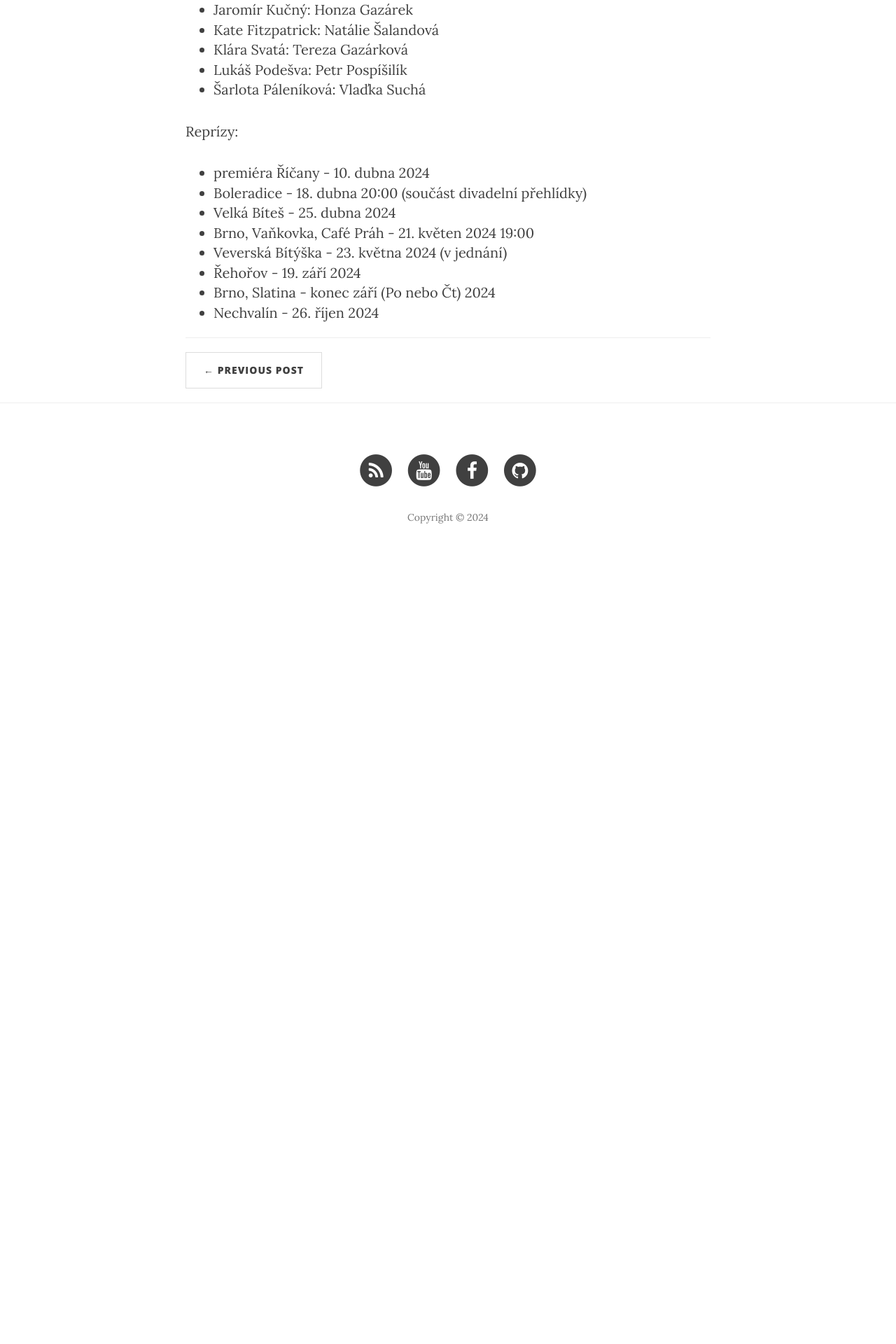
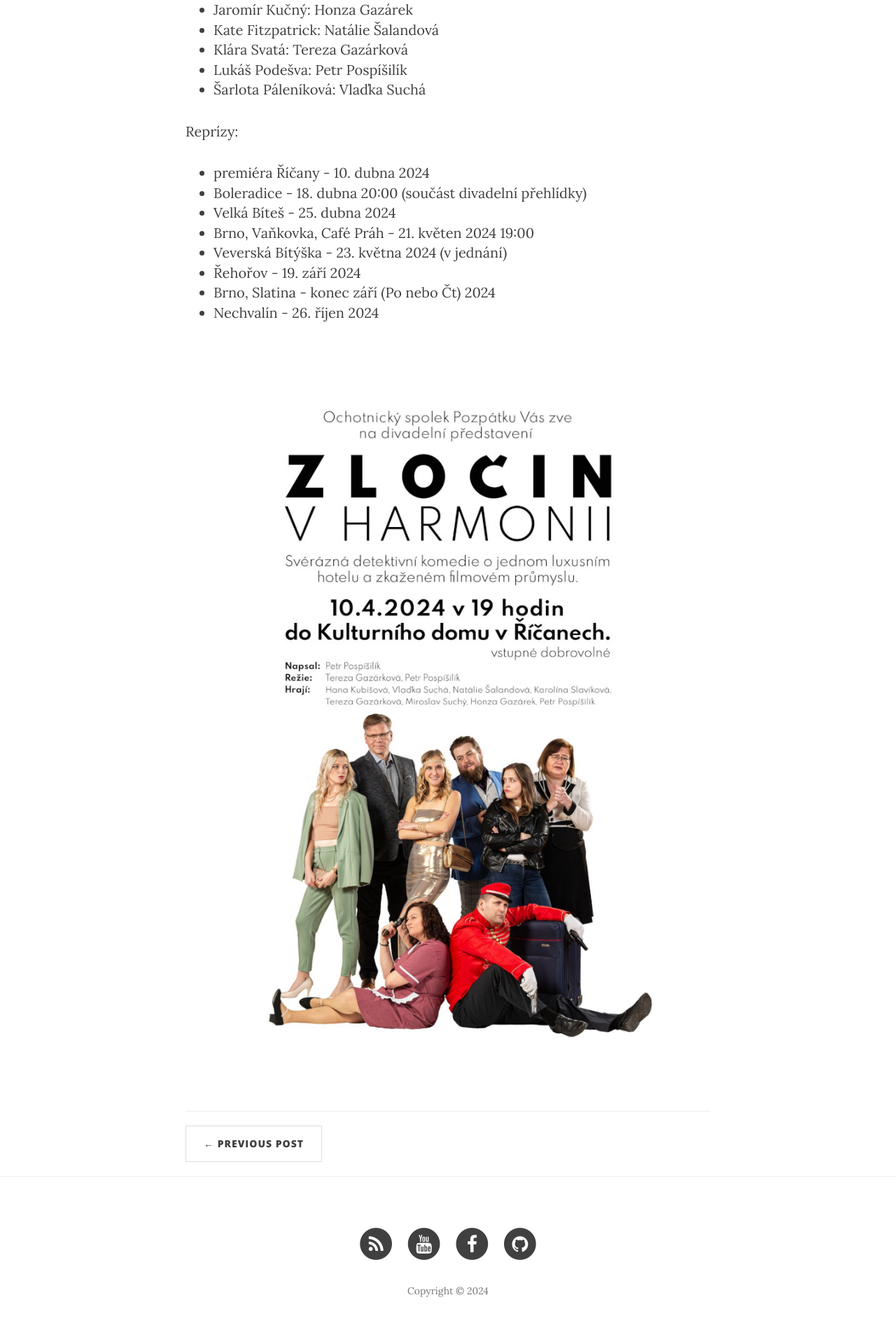
Before and after one commit to xsuchy/pozpatku, a Jekyll site: the page built from _posts/2024-02-24-zlocin-v-harmonii.markdown, in a window 1280 px wide. Shown: the part 1028-2948 px from the top of the page at 70% size. Built offline with Jekyll 4.4.1, drawn with Linux system fonts in a browser that asks for light colours; nearby versions of some CDN libraries; before the commit the page ends 1843 px from its top, so only the background shows below that.

Commit message:
pridat plakat

```diff
--- a/_posts/2024-02-24-zlocin-v-harmonii.markdown
+++ b/_posts/2024-02-24-zlocin-v-harmonii.markdown
@@ -35,3 +35,5 @@ Reprízy:
  * Řehořov - 19. září 2024
  * Brno, Slatina - konec září (Po nebo Čt) 2024
  * Nechvalín - 26. říjen 2024
+
+<img src="/img/zlocin-v-harmonii-plakat.jpg" />
```
Also changed, not shown: img/zlocin-v-harmonii-plakat.jpg (added).
